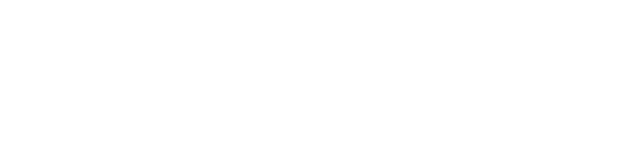
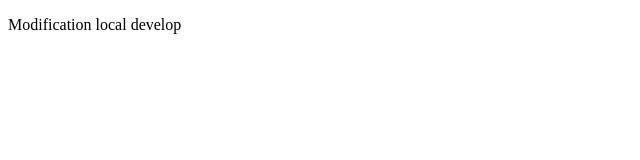
Before and after one commit to vilmar237/Projet-Exam, a plain HTML site: page index.html in a window 1280 px wide. Shown: the whole page, without its empty margins (0-640 px from the left). Drawn offline with Linux system fonts and the light colour scheme.

Commit message:
modification locale de develop

```diff
--- a/index.html
+++ b/index.html
@@ -6,6 +6,6 @@
     <title>Projet Exam</title>
 </head>
 <body>
-
+    <p>Modification local develop</p>
 </body>
 </html>
```
